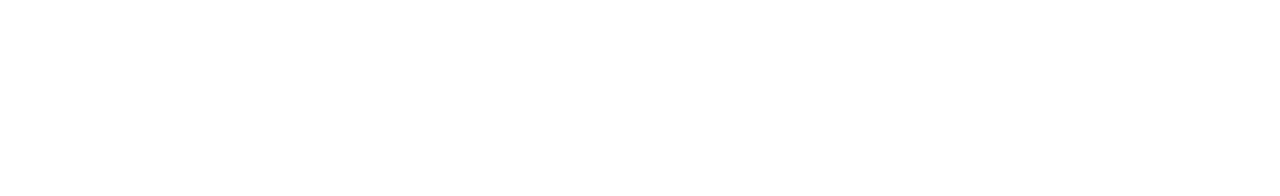
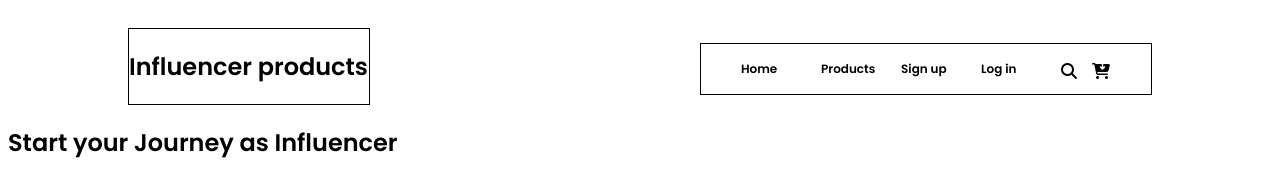
Before and after one commit to Faizul-Rien/assignment-2, a plain HTML site: page index.html in a window 1280 px wide. Drawn offline with Linux system fonts and the light colour scheme.

Commit message:
add header portion

```diff
--- a/index.html
+++ b/index.html
@@ -5,6 +5,10 @@
     <meta http-equiv="X-UA-Compatible" content="IE=edge">
     <meta name="viewport" content="width=device-width, initial-scale=1.0">
     <title>Responsive Website</title>
+    <!--------------
+          Font Awesome code
+        ----------------------->
+        <script src="https://kit.fontawesome.com/f57d024840.js" crossorigin="anonymous"></script>
     <!-----------
          Css file
         ----------->
@@ -12,6 +16,32 @@
 
     </head>
 <body>
+    <!------------------
+             Header portion
+            ------------------>
+        <header>
+            <div class="header-line">
+                <div class="header-title">
+                    <h2>Influencer products</h2>
+                </div>
+                <nav>
+                    <ul>
+                        <li>Home</li>
+                        <li>Products</li>
+                        <li>Sign up</li>
+                        <li>Log in</li>
+                        <i class="fas fa-search"></i>
+                        <i class="fas fa-cart-arrow-down"></i>
+                    </ul>
+                </nav>
+            </div>
+        </header>
 
+        <article>
+            <div>
+                <H1>Start your Journey as
+                    Influencer</H1>
+            </div>
+        </article>
 </body>
 </html>
--- a/styles/style.css
+++ b/styles/style.css
@@ -0,0 +1,55 @@
+/* -------------
+    Import font
+--------------- */
+@import url('https://fonts.googleapis.com/css2?family=Poppins:wght@600&display=swap');
+
+body{
+    font-family: 'Poppins', sans-serif;
+}
+
+/* -------------
+  Header portion
+--------------- */
+.header-line{
+    display: flex;
+    justify-content: space-between;
+}
+.header-title{
+    border: 1px solid black;
+    width: 240px;
+    height: 50px;
+    margin-left: 120px;
+    margin-top: 20px;
+    padding-bottom: 25px;
+}
+nav{
+    border: 1px solid black;
+    width: 450px;
+    height: 50px;
+    margin-top: 35px;
+    margin-right: 120px;
+}
+nav > ul{
+    display: flex;
+    list-style: none;
+    margin-bottom: 10px;
+
+}
+nav > ul > li{
+    text-decoration: none;
+    padding-bottom: 10px;
+    margin-right: 20px;
+    width: 60px;
+    font-size: 12px;
+}
+   /* ---------------------------
+        Header font awesome
+    -------------------------- */
+.fas, .fa-cart-arrow-down, .fa-search{
+    margin-right: 15px;
+    padding-top: 3px;
+}
+
+/*---------------------------
+    Header portion --end---
+    ------------------------- */
```
